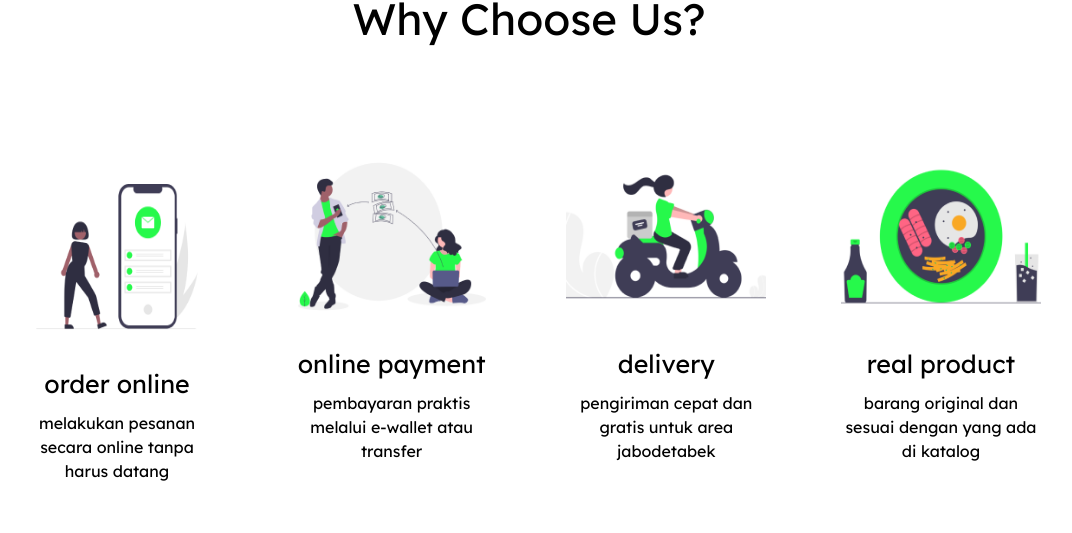
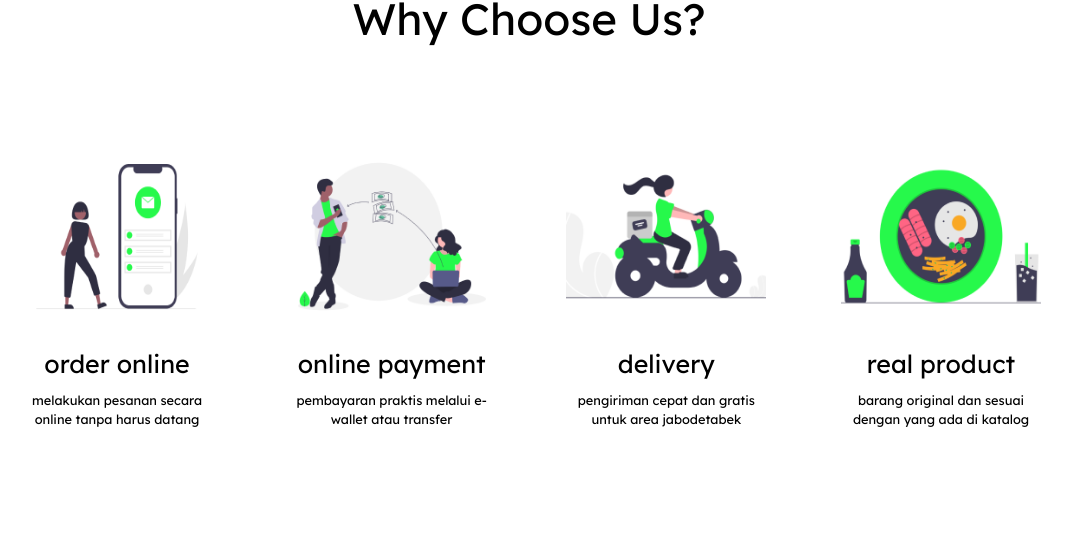
Before and after one commit to mortomulu/MakYo, a React (Vite) app: page / in a window 1280 px wide. Shown: the part 1039-1572 px from the top of the page, without its empty margins (111-1183 px from the left). Built offline with nearby package versions, Linux system fonts and the light colour scheme; no server answers; a web font is replaced by a local one.

Commit message:
fix: some bug

```diff
--- a/src/components/Fragments/Contact/MessageForm.jsx
+++ b/src/components/Fragments/Contact/MessageForm.jsx
@@ -6,9 +6,9 @@ export default function MessageForm() {
     "mt-2 border-2 border-border-color rounded xl:w-[323px] lg:w-[273px] h-[38px] md:w-[185px] sm:w-[400px]";
   const defaultBordertextArea =
     "mt-2 border-2 border-border-color rounded xl:w-[323px] lg:w-[273px] h-[100px] md:w-[185px] sm:w-[400px]";
-  const errorBorder = "mt-2 border-2 border-red-500 rounded xl:w-[323px] lg:w-[273px] h-[38px]";
+  const errorBorder = "mt-2 border-2 border-red-500 rounded xl:w-[323px] lg:w-[273px] md:w-[185px] sm:w-[400px] h-[38px]";
   const errorBordertextArea =
-    "mt-2 border-2 border-red-500 rounded xl:w-[323px] lg:w-[273px] h-[100px]";
+    "mt-2 border-2 border-red-500 rounded xl:w-[323px] lg:w-[273px] md:w-[185px] sm:w-[400px] h-[100px]";
 
   return (
     <div>
--- a/src/components/Fragments/WhyChooseUs.jsx/ServiceCard.jsx
+++ b/src/components/Fragments/WhyChooseUs.jsx/ServiceCard.jsx
@@ -3,8 +3,8 @@ export default function ServiceCard({ image, title, desc, style }) {
     <div className="2xl:w-[261px] xl:w-[200px] md:w-[300px] xl:h-fit">
       <img className={`${style} xl:w-full`} src={image} alt="" />
       <div className="text-center font-lexend-deca mt-5">
-        <h2 className="text-2xl">{title}</h2>
-        <p className="text-lg text-center mt-2 mx-auto">{desc}</p>
+        <h2 className="lg:text-2xl sm:text-xl">{title}</h2>
+        <p className="lg:text-lg sm:text-sm text-center mt-2 mx-auto">{desc}</p>
       </div>
     </div>
   );
--- a/src/components/Sections/Products.jsx
+++ b/src/components/Sections/Products.jsx
@@ -8,21 +8,30 @@ import { useState } from "react";
 export default function Products() {
   const [products, setProducts] = useState([]);
 
+  const url = import.meta.env.VITE_BASE_URL;
+
   const postQuery = useQuery({
     queryKey: ["posts"],
     queryFn: async () => {
-      const response = await axios.get(
-        "https://dummyjson.com/products?limit=4"
-      );
+      const response = await axios.get(url);
       const data = await response.data;
       setProducts(data.products);
       return data;
     },
   });
 
-  if (postQuery.isLoading) return <h1 className="text-center text-2xl font-lexend-deca font-bold mb-16">Loading....</h1>;
-  if (postQuery.isError) return <h1 className="text-center text-2xl font-lexend-deca font-bold mb-16">Error loading data!!!</h1>;
-
+  if (postQuery.isLoading)
+    return (
+      <h1 className="text-center text-2xl font-lexend-deca font-bold mb-16">
+        Loading....
+      </h1>
+    );
+  if (postQuery.isError)
+    return (
+      <h1 className="text-center text-2xl font-lexend-deca font-bold mb-16">
+        Error loading data!!!
+      </h1>
+    );
 
   return (
     <div className="w-full py-28 xl:px-32 lg:px-24 sm:px-24">
--- a/src/components/Sections/WhyChooseUs.jsx
+++ b/src/components/Sections/WhyChooseUs.jsx
@@ -14,7 +14,7 @@ export default function WhyChooseUs() {
           image={orderOnline}
           title={"order online"}
           desc={"melakukan pesanan secara online tanpa harus datang"}
-          style={'2xl:mt-0 xl:mt-[20px] xl:w-auto lg:w-150 sm:mx-auto lg:h-[177px]'}
+          style={'2xl:mt-0 xl:mt-0 xl:w-auto lg:w-150 sm:mx-auto lg:h-[177px]'}
         />
         <ServiceCard
           image={onlinePayment}
```
Also changed, not shown: 1 other file (tests, documents, lock files or other folders).
